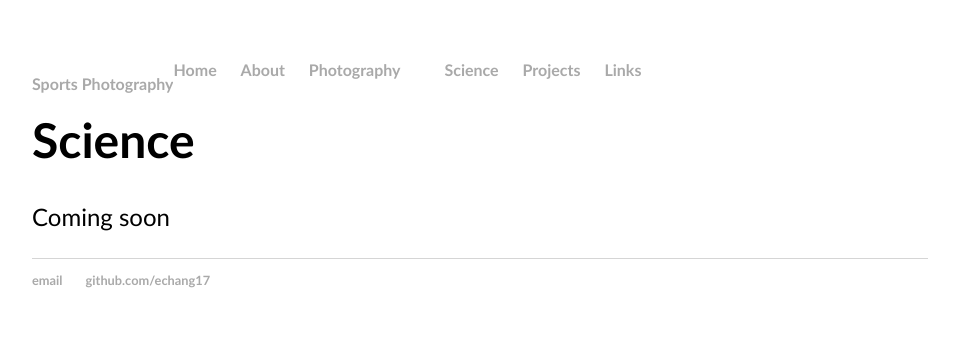
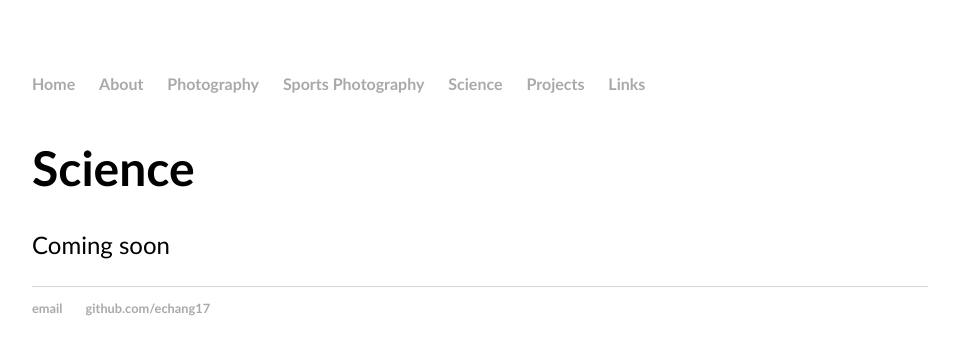
Before and after one commit to echang17/echang17.github.io, a Jekyll site: the page built from science/index.html, in a window 1280 px wide. Shown: the top 355 px of the page, without its empty margins (160-1119 px from the left). Built offline with Jekyll 4.4.1, drawn with Linux system fonts in a browser that asks for light colours.

Commit message:
Update main.css

```diff
--- a/css/main.css
+++ b/css/main.css
@@ -229,7 +229,7 @@ ul.posts li {
 }*/
 
 .dropdown {
-    float: left; /*changed back*/
+    float: none; /* new= before: left*/
     overflow: hidden;
     display: inline; /*new*/
 }
```
